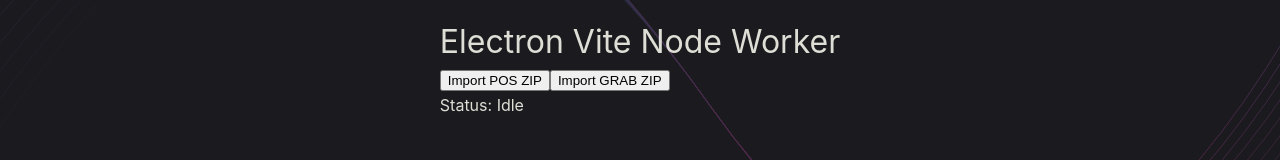
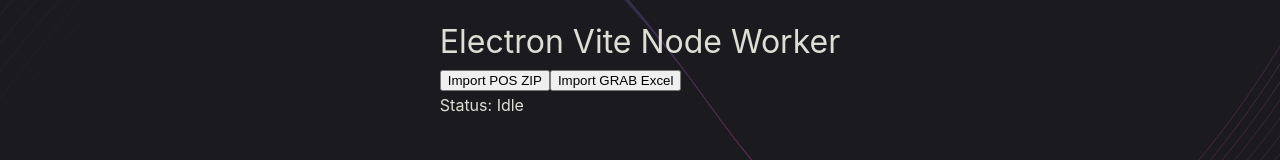
Before and after one commit to gemrey13/test-worker, a React (Vite) app: page / in a window 1280 px wide. Shown: the part 293-453 px from the top of the page. Built offline with nearby package versions, Linux system fonts and the light colour scheme.

Commit message:
refactor

```diff
--- a/src/main/ipc/grabIpc.ts
+++ b/src/main/ipc/grabIpc.ts
@@ -15,7 +15,7 @@
     })
 
     if (canceled || filePaths.length === 0) {
-      throw new Error('No file selected')
+      return { totalInserted: 0, message: 'No GRAB file selected' }
     }
 
     const filePath = filePaths[0]
--- a/src/main/ipc/posIpc.ts
+++ b/src/main/ipc/posIpc.ts
@@ -14,7 +14,7 @@
     })
 
     if (canceled || filePaths.length === 0) {
-      throw new Error('No zip file selected')
+      return { totalInserted: 0, message: 'No POS file selected' }
     }
 
     const zipPath = filePaths[0]
--- a/src/renderer/src/App.tsx
+++ b/src/renderer/src/App.tsx
@@ -1,28 +1,34 @@
 import { JSX, useState } from 'react'
-// import * as XLSX from 'xlsx'
 
 export default function App(): JSX.Element {
   const [status, setStatus] = useState<string>('Idle')
+  const [loading, setLoading] = useState(false)
 
   const handleImport = async () => {
-    setStatus('Importing...')
+    setLoading(true)
+    setStatus('Importing POS ZIP...')
 
     try {
       const result = await window.api.importPOSZip()
-      setStatus(`Done ✅ Inserted: ${result.totalInserted}`)
+      setStatus(`Done ✅ Inserted: ${result.totalInserted} | ${result.message}`)
     } catch (err: any) {
       setStatus(`Error ❌ ${err.message}`)
+    } finally {
+      setLoading(false)
     }
   }
 
   const handleImportGrabManual = async () => {
-    setStatus('Importing...')
+    setLoading(true)
+    setStatus('Importing GRAB Excel...')
 
     try {
       const result = await window.api.importGrabManual()
-      setStatus(`Done ✅ Inserted: ${result.totalInserted}`)
+      setStatus(`Done ✅ Inserted: ${result.totalInserted} | ${result.message}`)
     } catch (err: any) {
       setStatus(`Error ❌ ${err.message}`)
+    } finally {
+      setLoading(false)
     }
   }
 
@@ -30,8 +36,12 @@
     <div style={{ padding: 20 }}>
       <h1>Electron Vite Node Worker</h1>
 
-      <button onClick={handleImport}>Import POS ZIP</button>
-      <button onClick={handleImportGrabManual}>Import GRAB ZIP</button>
+      <button onClick={handleImport} disabled={loading}>
+        Import POS ZIP
+      </button>
+      <button onClick={handleImportGrabManual} disabled={loading}>
+        Import GRAB Excel
+      </button>
 
       <p>Status: {status}</p>
     </div>
```
